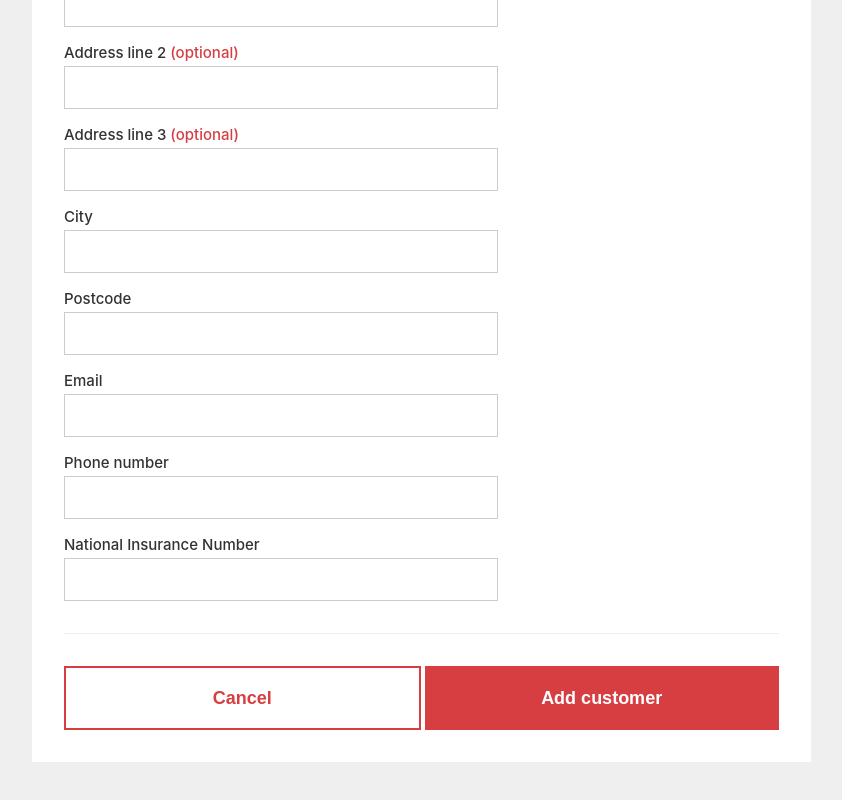
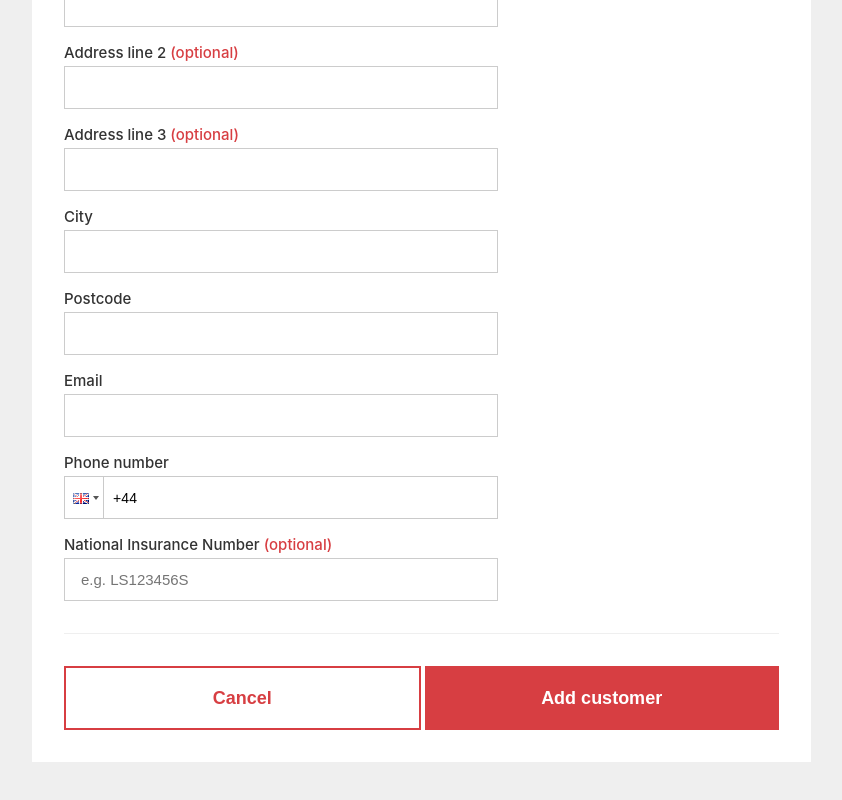
Before and after one commit to alexkinsey/concierge, a React (Create React App) app: page /create-customer in a window 1280 px wide. Shown: the part 516-1316 px from the top of the page, without its empty margins (16-858 px from the left). Built offline with nearby package versions, Linux system fonts and the light colour scheme.

Commit message:
Fixed form input added validation

```diff
--- a/package.json
+++ b/package.json
@@ -10,6 +10,7 @@
     "postcode": "^5.1.0",
     "react": "^18.2.0",
     "react-dom": "^18.2.0",
+    "react-phone-input-2": "^2.15.1",
     "react-router-dom": "^6.3.0",
     "react-scripts": "5.0.1",
     "sqlite3": "5.0.8",
--- a/src/components/CreateEditCustomer/AboutTheCaller/index.js
+++ b/src/components/CreateEditCustomer/AboutTheCaller/index.js
@@ -4,7 +4,8 @@ import { useNavigate } from 'react-router-dom';
 import { Heading, TextAccent } from '../../../styles/Text.styles';
 import { PrimaryButton, SecondaryButton } from '../../../styles/Button.styles';
 import { Container, Separator } from '../../../styles/Layout.styles';
-import { FieldGroup, Label, Field } from '../../../styles/Form.styles';
+import { FieldGroup, Label, Field, PhoneField } from '../../../styles/Form.styles';
+import { capitaliseFirstLetter, formatPostcode } from '../../common/helpers';
 
 const AboutTheCaller = ({ handleFormSubmit, customer, type }) => {
   const navigate = useNavigate();
@@ -21,29 +22,28 @@ const AboutTheCaller = ({ handleFormSubmit, customer, type }) => {
   const [phoneNumber, setPhoneNumber] = useState(customer?.phoneNumber);
   const [nationalInsuranceNo, setNationalInsuranceNo] = useState(customer?.nationalInsuranceNo);
 
-  const handleFirstNameChange = (e) => setFirstName(e.target.value);
-  const handleLastNameChange = (e) => setLastName(e.target.value);
+  const handleFirstNameChange = (e) => setFirstName(capitaliseFirstLetter(e.target.value));
+  const handleLastNameChange = (e) => setLastName(capitaliseFirstLetter(e.target.value));
   const handleDateOfBirthChange = (e) => setDateOfBirth(e.target.value);
-  const handleAddress1Change = (e) => setAddress1(e.target.value);
-  const handleAddress2Change = (e) => setAddress2(e.target.value);
-  const handleAddress3Change = (e) => setAddress3(e.target.value);
-  const handleCityChange = (e) => setCity(e.target.value);
-  const handlePostcodeChange = (e) => setPostcode(e.target.value);
-  const handleEmailChange = (e) => setEmail(e.target.value);
-  const handlePhoneNumberChange = (e) => setPhoneNumber(e.target.value);
-  const handleNationalInsuranceNoChange = (e) => setNationalInsuranceNo(e.target.value);
+  const handleAddress1Change = (e) => setAddress1(capitaliseFirstLetter(e.target.value));
+  const handleAddress2Change = (e) => setAddress2(capitaliseFirstLetter(e.target.value));
+  const handleAddress3Change = (e) => setAddress3(capitaliseFirstLetter(e.target.value));
+  const handleCityChange = (e) => setCity(capitaliseFirstLetter(e.target.value.trim()));
+  const handlePostcodeChange = (e) => setPostcode(formatPostcode(e.target.value));
+  const handleEmailChange = (e) => setEmail(e.target.value.trim());
+  const handleNationalInsuranceNoChange = (e) => setNationalInsuranceNo(e.target.value.toUpperCase().trim());
 
   return (
     <Container gap={1}>
       <Heading>About the caller</Heading>
       <FieldGroup>
         <Label htmlFor="firstName">First name</Label>
-        <Field type="text" id="firstName" value={firstName} required onChange={handleFirstNameChange} />
+        <Field type="text" id="firstName" value={firstName} maxLength="25" required onChange={handleFirstNameChange} />
       </FieldGroup>
 
       <FieldGroup>
         <Label htmlFor="lastName">Last name</Label>
-        <Field type="text" id="lastName" value={lastName} required onChange={handleLastNameChange} />
+        <Field type="text" id="lastName" value={lastName} maxLength="25" required onChange={handleLastNameChange} />
       </FieldGroup>
 
       <FieldGroup>
@@ -53,46 +53,59 @@ const AboutTheCaller = ({ handleFormSubmit, customer, type }) => {
 
       <FieldGroup>
         <Label htmlFor="address1">Address line 1</Label>
-        <Field type="text" id="address1" value={address1} required onChange={handleAddress1Change} />
+        <Field type="text" id="address1" value={address1} maxLength="80" required onChange={handleAddress1Change} />
       </FieldGroup>
 
       <FieldGroup>
         <Label htmlFor="address2">
           Address line 2 <TextAccent>(optional)</TextAccent>
         </Label>
-        <Field type="text" id="address2" value={address2} onChange={handleAddress2Change} />
+        <Field type="text" id="address2" value={address2} maxLength="80" onChange={handleAddress2Change} />
       </FieldGroup>
 
       <FieldGroup>
         <Label htmlFor="address3">
           Address line 3 <TextAccent>(optional)</TextAccent>
         </Label>
-        <Field type="text" id="address3" value={address3} onChange={handleAddress3Change} />
+        <Field type="text" id="address3" value={address3} maxLength="80" onChange={handleAddress3Change} />
       </FieldGroup>
 
       <FieldGroup>
         <Label htmlFor="city">City</Label>
-        <Field type="text" id="city" value={city} required onChange={handleCityChange} />
+        <Field type="text" id="city" value={city} maxLength="50" required onChange={handleCityChange} />
       </FieldGroup>
 
       <FieldGroup>
         <Label htmlFor="postcode">Postcode</Label>
-        <Field type="text" id="postcode" value={postcode} required onChange={handlePostcodeChange} />
+        <Field type="text" id="postcode" value={postcode} maxLength="8" required onChange={handlePostcodeChange} />
       </FieldGroup>
 
       <FieldGroup>
         <Label htmlFor="email">Email</Label>
-        <Field type="email" id="email" value={email} required onChange={handleEmailChange} />
+        <Field type="email" id="email" value={email} maxLength="50" required onChange={handleEmailChange} />
       </FieldGroup>
 
       <FieldGroup>
         <Label htmlFor="phoneNumber">Phone number</Label>
-        <Field type="tel" pattern="[0-9]{3}-[0-9]{3}-[0-9]{4}" id="phoneNumber" value={phoneNumber} required onChange={handlePhoneNumberChange} />
+        <PhoneField
+          country="gb"
+          id="phoneNumber"
+          value={phoneNumber}
+          required
+          onChange={(value) => setPhoneNumber('+' + value)}
+        />
       </FieldGroup>
 
       <FieldGroup>
-        <Label htmlFor="nationalInsuranceNo">National Insurance Number</Label>
-        <Field type="text" id="nationalInsuranceNo" value={nationalInsuranceNo} required onChange={handleNationalInsuranceNoChange} />
+        <Label htmlFor="nationalInsuranceNo">National Insurance Number <TextAccent>(optional)</TextAccent></Label>
+        <Field
+          type="text"
+          id="nationalInsuranceNo"
+          value={nationalInsuranceNo}
+          maxLength="9"
+          placeholder="e.g. LS123456S"
+          onChange={handleNationalInsuranceNoChange}
+        />
       </FieldGroup>
 
       <Separator />
@@ -116,7 +129,7 @@ const AboutTheCaller = ({ handleFormSubmit, customer, type }) => {
               postcode,
               email,
               phoneNumber,
-              nationalInsuranceNo,
+              nationalInsuranceNo
             )
           }
         >
--- a/src/styles/Form.styles.js
+++ b/src/styles/Form.styles.js
@@ -1,4 +1,13 @@
 import styled from 'styled-components';
+import PhoneInput from 'react-phone-input-2';
+import 'react-phone-input-2/lib/plain.css';
+
+export const PhoneField = styled(PhoneInput)`
+  .form-control {
+    width: 27.14rem;
+    height: 2.7rem;
+  }
+`;
 
 export const Form = styled.form`
   display: flex;
```
Also changed, not shown: 2 other files (tests, documents, lock files or other folders).
